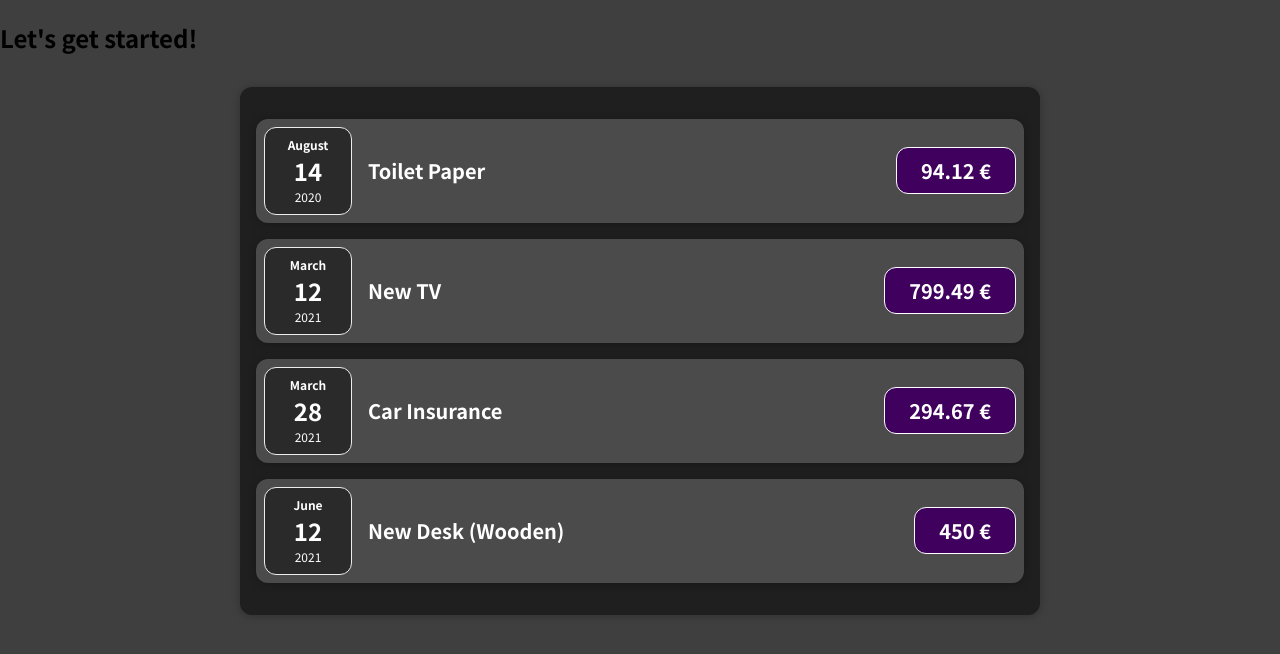
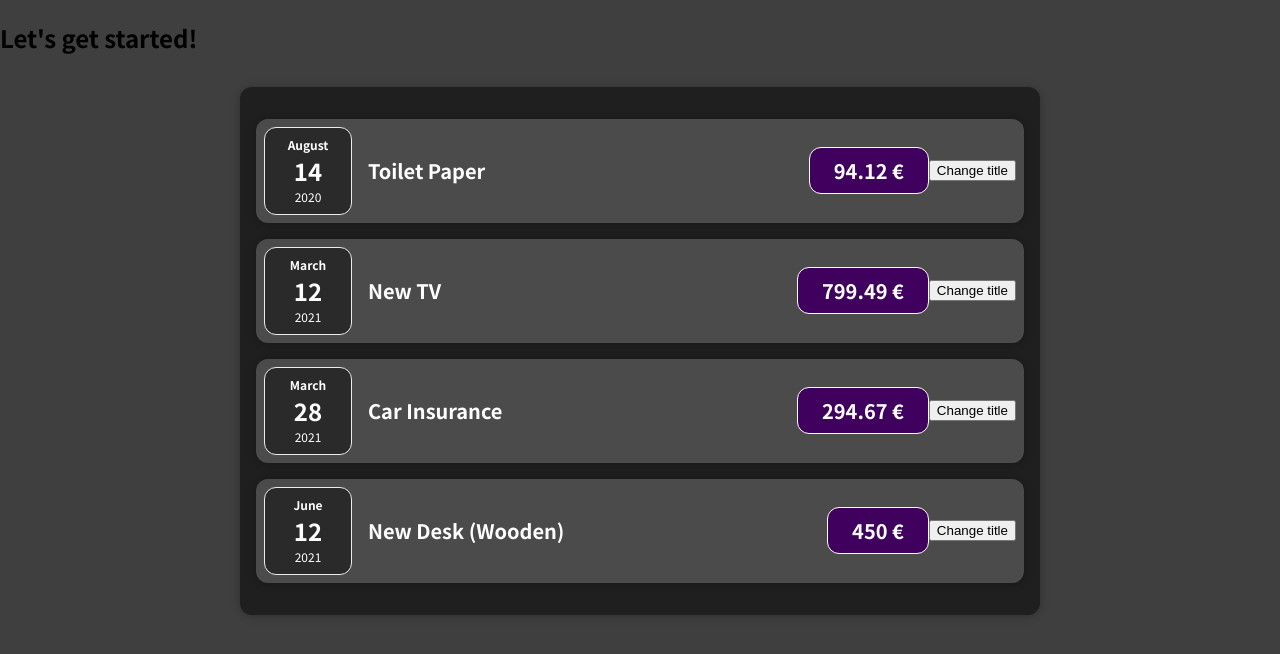
Before and after one commit to willl-8523/React-starting-setup, a React (Create React App) app: page / in a window 1280 px wide. Shown: the top 654 px of the page. Built offline with nearby package versions, Linux system fonts and the light colour scheme.

Commit message:
Add useState Hook to update the title

```diff
--- a/src/components/Expenses/ExpenseItem.js
+++ b/src/components/Expenses/ExpenseItem.js
@@ -1,18 +1,24 @@
-import React from 'react';
+import React, { useState } from 'react';
 import Card from '../UI/Card';
 import ExpenseDate from './ExpenseDate';
 import './ExpenseItem.css';
 
 const ExpenseItem = (props) => {
+  const [title, setTitle ] = useState(props.title)
 
+  const clickHandler = () => {
+    setTitle('Updated!');
+    console.log(title);
+  }
 
   return (
     <Card className="expense-item">
       <ExpenseDate date={props.date}/>
       <div className="expense-item__description">
-        <h2>{props.title}</h2>
+        <h2>{title}</h2>
         <div className="expense-item__price">{props.amount} €</div>
       </div>
+      <button onClick={clickHandler}>Change title</button>
     </Card>
   );
 }
```
